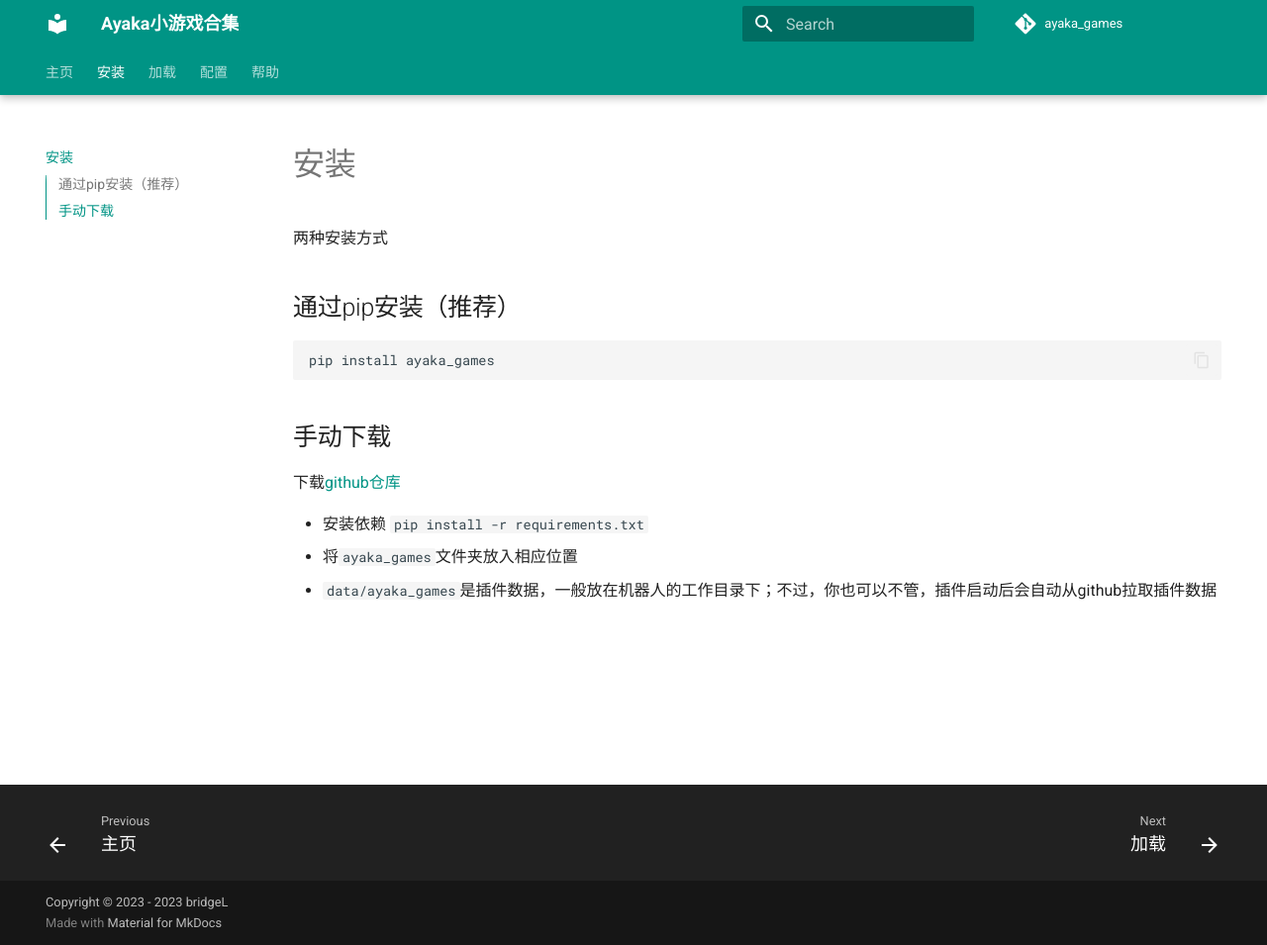
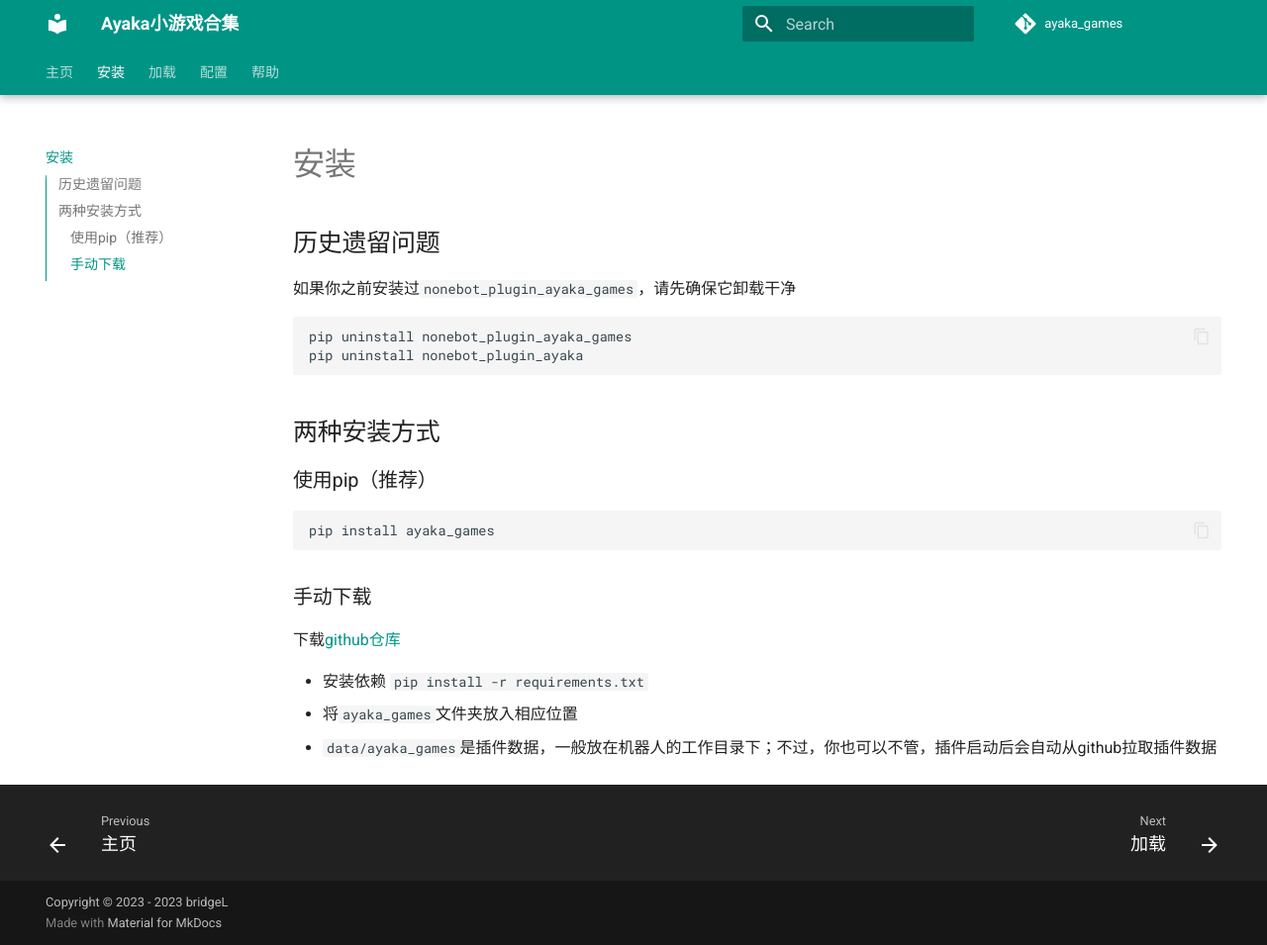
Before and after one commit to bridgeL/ayaka_games, an MkDocs documentation site: the page built from website/install.md, in a window 1280 px wide and 955 px high. Shown: the whole window at 99% size. Built offline with MkDocs 1.6.1 and Material for MkDocs 9.7.7, drawn with Linux system fonts in a browser that asks for light colours; comment, search, counter and statistics services are not loaded.

Commit message:
更新文档

````diff
--- a/website/install.md
+++ b/website/install.md
@@ -1,12 +1,21 @@
-两种安装方式
+## 历史遗留问题
 
-## 通过pip安装（推荐）
+如果你之前安装过`nonebot_plugin_ayaka_games`，请先确保它卸载干净
+
+```
+pip uninstall nonebot_plugin_ayaka_games
+pip uninstall nonebot_plugin_ayaka
+```
+
+## 两种安装方式
+
+### 使用pip（推荐）
 
 ```
 pip install ayaka_games
 ```
 
-## 手动下载
+### 手动下载
 
 下载[github仓库](https://github.com/bridgeL/ayaka_games)
 
````
Also changed, not shown: docs/install/index.html (+32 -7 lines), docs/load/index.html (+10 -2 lines), docs/search/search_index.json (+1 -1 lines), website/load.md (+6 -2 lines), 1 other file.
